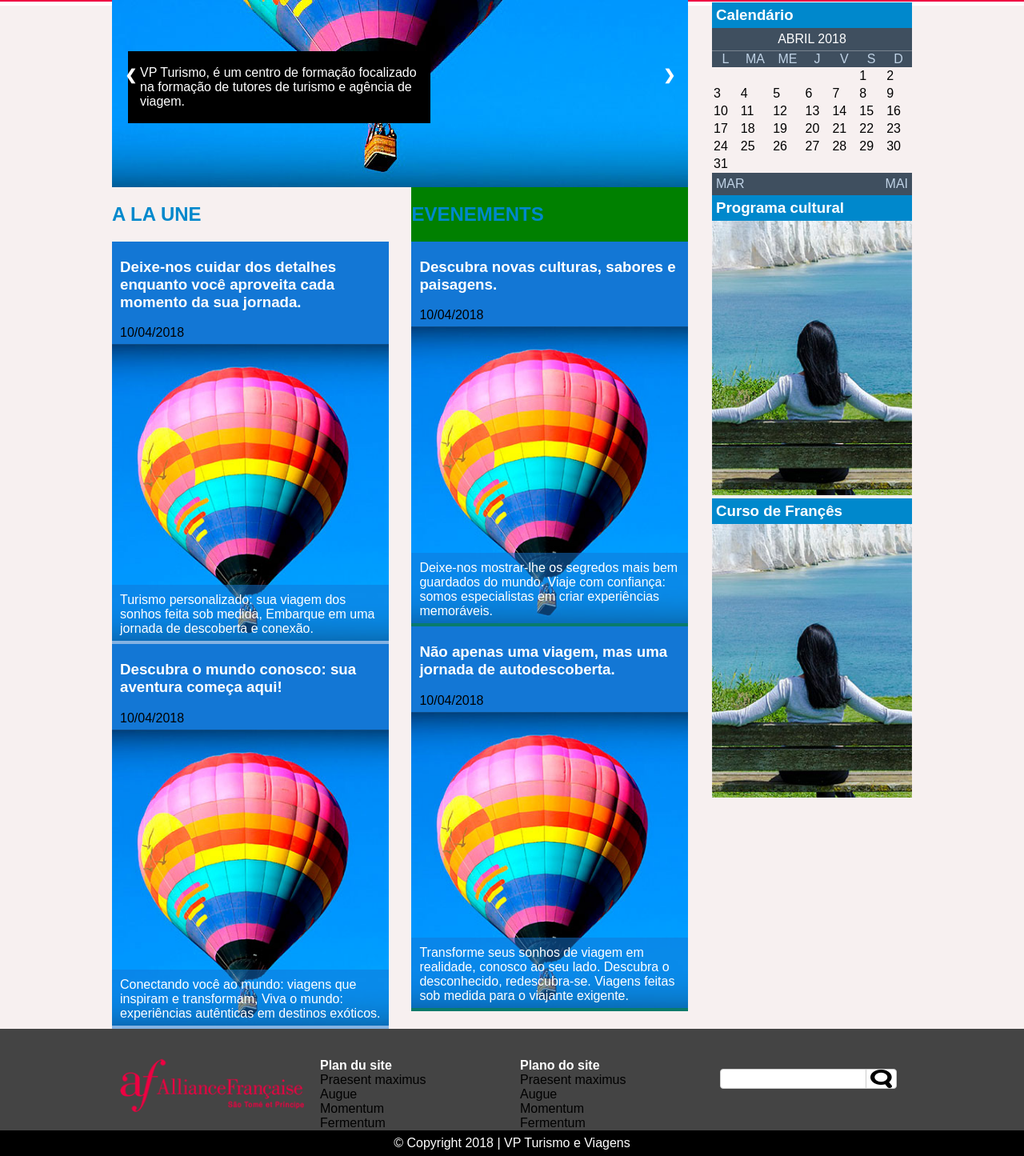
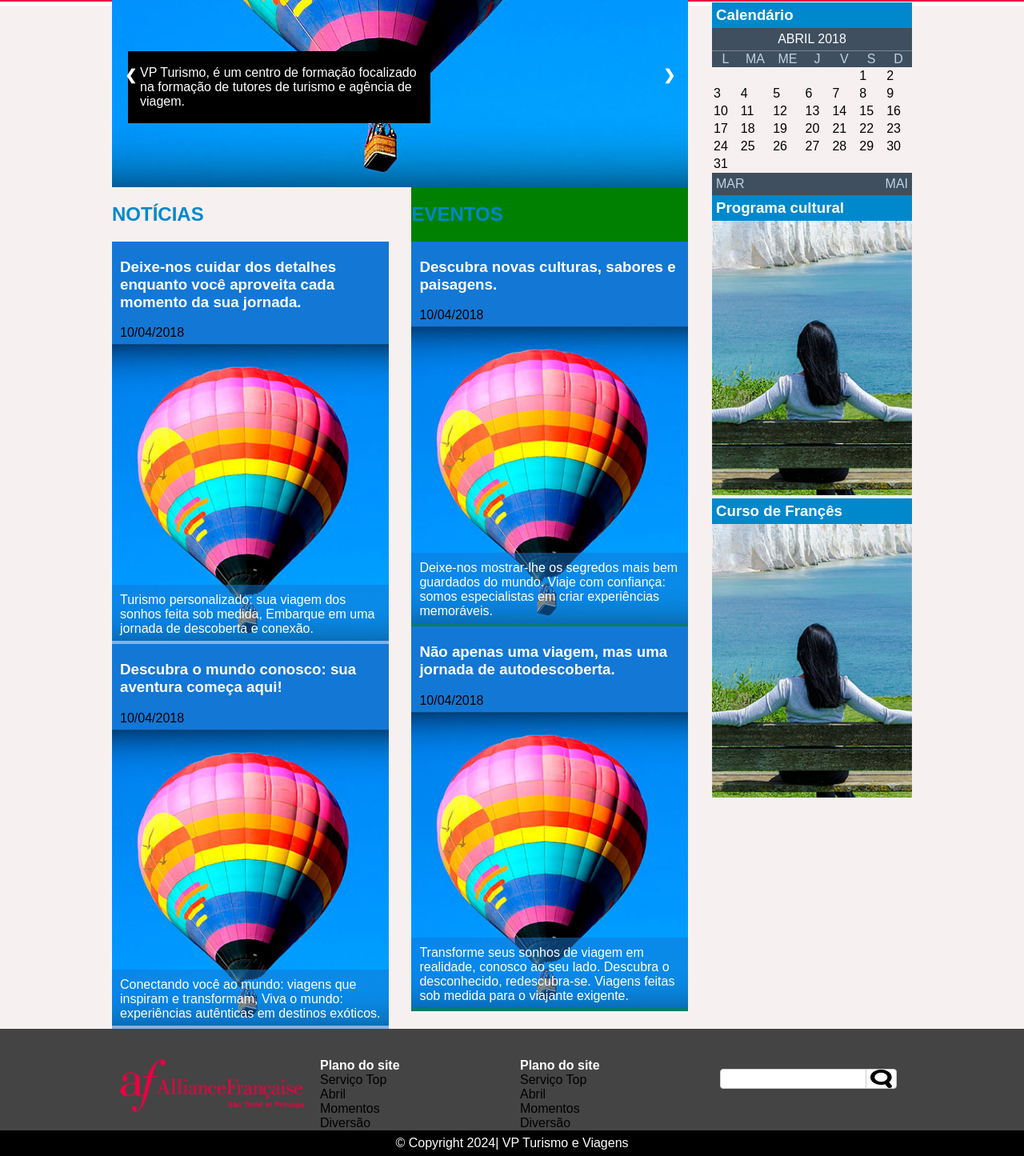
Before and after one commit to vptech20/first-app, a plain HTML site: page index.html in a window 1280 px wide. Shown: the part 280-1725 px from the top of the page at 80% size. Drawn offline with Linux system fonts and the light colour scheme.

Commit message:
Update index.html

```diff
--- a/index.html
+++ b/index.html
@@ -69,7 +69,7 @@
 
 
          <div class="left">
-            <h2 class="content-title">A LA UNE</h2>
+            <h2 class="content-title">Notícias</h2>
 
             <div class="article-bloc">
               <div class="article-bloc-infos">
@@ -99,14 +99,14 @@
 
 
          <div class="right">
-             <h2 class="content-title">EVENEMENTS</h2>
+             <h2 class="content-title">EVENTOS</h2>
             <div class="article-bloc">
               <div class="article-bloc-infos">
                  <h3 class="article-bloc-title">Descubra novas culturas, sabores e paisagens.</h3>
                  <div class="article-bloc-date">10/04/2018
                  </div>
               </div>
-              <img src="../images/ballon-1.jpg">
+              <img src="images/ballon-1.jpg">
               <div class="article-bloc-exerpt">
                 Deixe-nos mostrar-lhe os segredos mais bem guardados do mundo. Viaje com confiança: somos especialistas em criar experiências memoráveis.
               </div>
@@ -119,7 +119,7 @@
                  <div class="article-bloc-date">10/04/2018
                  </div>
               </div>
-              <img src="../images/ballon-1.jpg">
+              <img src="images/ballon-1.jpg">
               <div class="article-bloc-exerpt">
                 Transforme seus sonhos de viagem em realidade, conosco ao seu lado. Descubra o desconhecido, redescubra-se. Viagens feitas sob medida para o viajante exigente.
               </div>
@@ -132,7 +132,7 @@
     <div class="sidebar">
             <!---.sidebar --->
     <div class="sidebar-social sidebar-widget">
-        <h3 class="sidebar-title">Rejoignez-nous</h3>
+        <h3 class="sidebar-title">Junte-se a nós</h3>
         <div class="sidebar-content">
           <a href="#"><img src="images/fb-icon.png"></a>
           <a href="#"><img src="images/mail-icon.png"></a>
@@ -194,9 +194,6 @@
 
     </div> <!--Site content -->
 
-
-
-
     <div class="footer clear">
         <div class="inner-footer">
     		 <div class="footer-1">
@@ -204,22 +201,22 @@
              </div>
 
              <div class="footer-2">
-                <h4>Plan du site</h4>
+                <h4>Plano do site</h4>
                 <ul>
-                    <li>Praesent maximus</li>
-                    <li>Augue</li>
-                    <li>Momentum</li>
-                    <li>Fermentum </li>
+                    <li>Serviço Top</li>
+                    <li>Abril</li>
+                    <li>Momentos</li>
+                    <li>Diversão</li>
                 </ul>
              </div>
 
              <div class="footer-3">
                 <h4>Plano do site</h4>
                 <ul>
-                    <li>Praesent maximus</li>
-                    <li>Augue</li>
-                    <li>Momentum</li>
-                    <li>Fermentum </li>
+                    <li>Serviço Top</li>
+                    <li>Abril</li>
+                    <li>Momentos</li>
+                    <li>Diversão</li>
                 </ul>
              </div>
 
@@ -230,7 +227,7 @@
 </div> <!--Inner footer ends --->
 
 <div class="footer-copy clear">
-       &copy; Copyright 2018 | VP Turismo e Viagens
+       &copy; Copyright 2024| VP Turismo e Viagens
 </div>
 
 </div>
```
